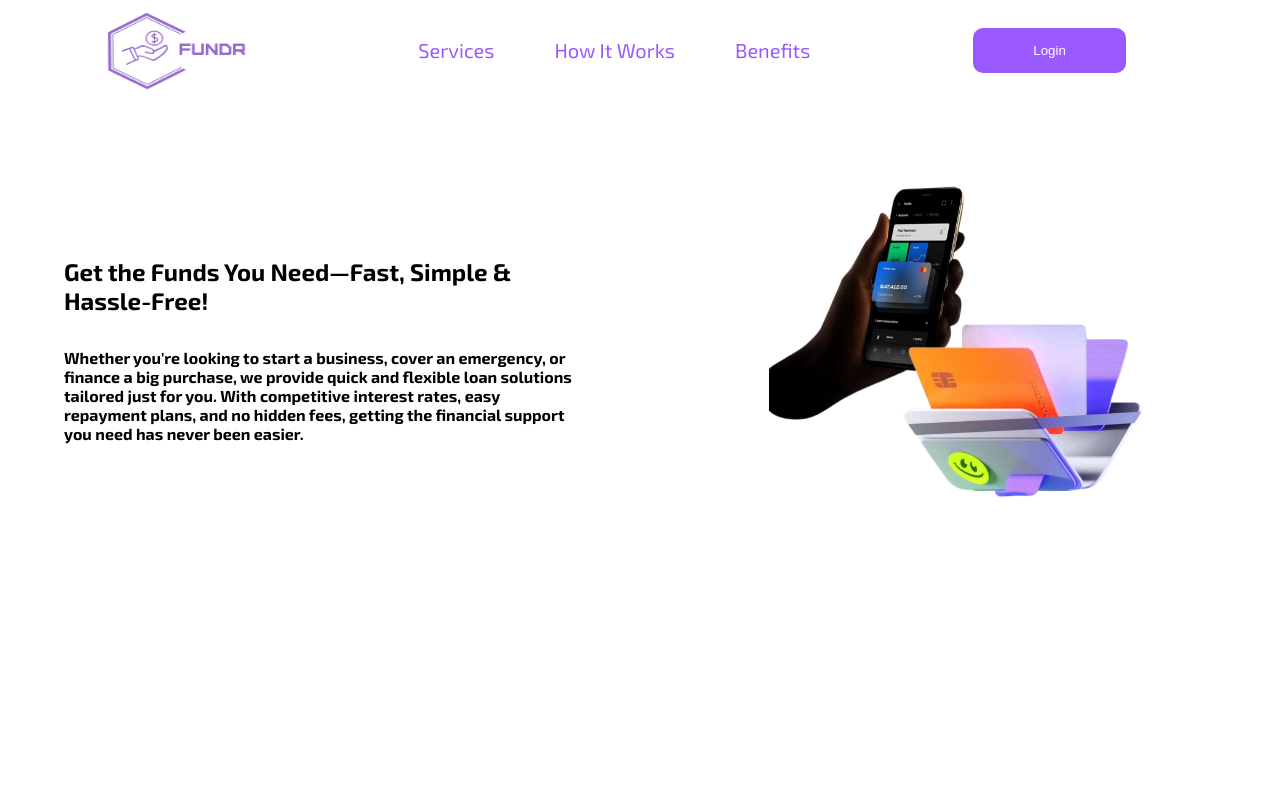
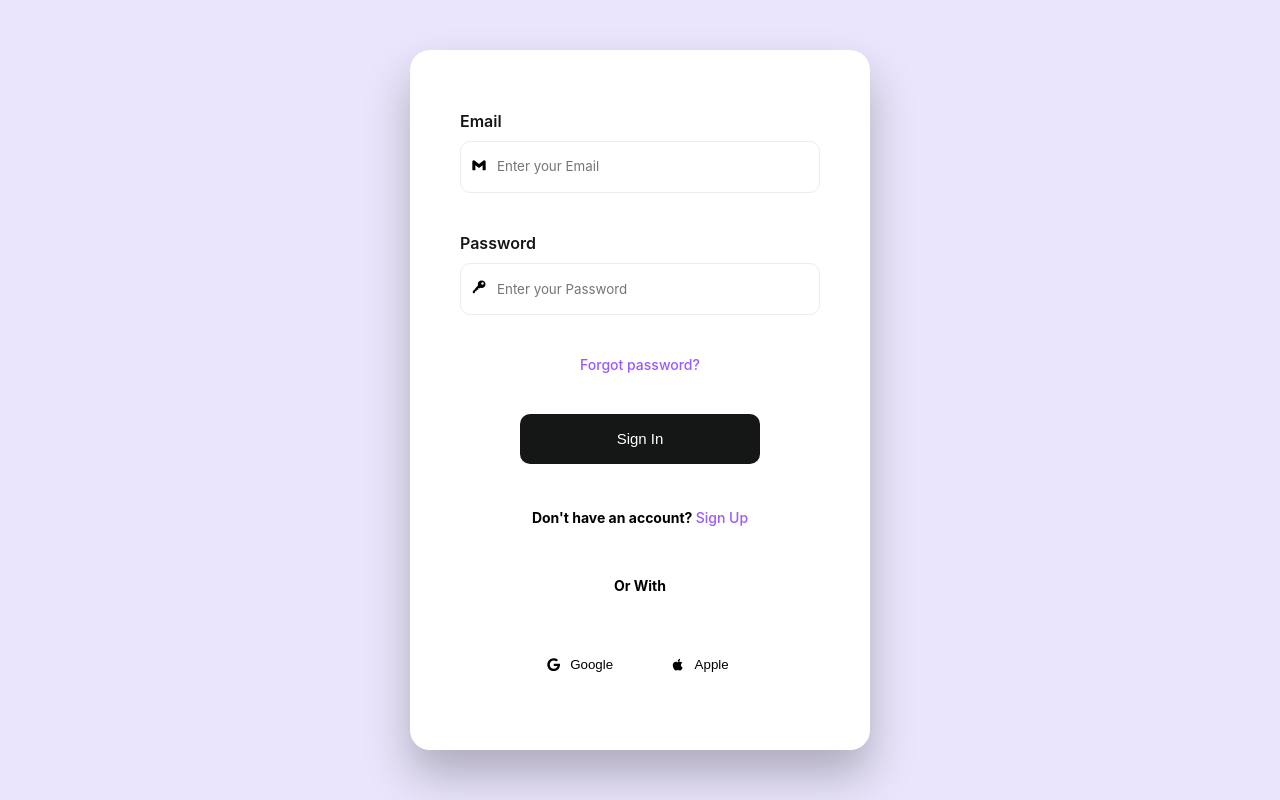
Before and after one commit to OghenefegaOmajene/FundR, a React (Vite) app: page /UserLogin in a window 1280 px wide. Before the commit this address led to /HomePage. Built offline with nearby package versions, Linux system fonts and the light colour scheme; a web font is replaced by a local one.

Commit message:
User Authentication Form

```diff
--- a/components/Navbar/Navbar.jsx
+++ b/components/Navbar/Navbar.jsx
@@ -27,7 +27,7 @@ const Navbar = () => {
 
         <div className="navBtn">
           <button className='logIn'>
-            <Link to='/DashBoard'>Login</Link>
+            <Link to='/UserLogin'>Login</Link>
           </button>
           {/* <button className='logIn'>
             <Link to='/DashBoard'>Sign Up</Link>
--- a/components/DashBoard/DashBoard.css
+++ b/pages/DashBoard/DashBoard.css
@@ -147,7 +147,7 @@
 .swiper {
     width: 80%;
     height: 140px;
-    box-shadow: 0 25px 45px rgba(0, 0, 0, 0.25);
+
     /* border: 3px solid black; */
   }
 
@@ -253,7 +253,7 @@
     .content{
         display: grid;
         grid-template-columns: 2fr 2fr 2fr; /* 3 columns: First two are equal, third is smaller */
-        grid-template-rows: 1fr 1fr 1fr 1fr 1fr 1fr !important; /* 3 equal rows */
+        grid-template-rows: 0.6fr 1fr 1fr 1fr 1fr 1fr !important; /* 3 equal rows */
         gap: 10px;
     }
     .overview{
--- a/pages/HomePage/HomePage.css
+++ b/pages/HomePage/HomePage.css
@@ -22,7 +22,7 @@
     height: 500px;
     position: relative;
     display: flex;
-    align-items: center;
+    /* align-items: center; */
     justify-content: space-around;
     /* background-color: crimson; */
 }
@@ -35,6 +35,7 @@
     flex-direction: column;
     align-items: center;
     justify-content: space-evenly;
+    margin-top: 50px;
 }
 .homeImg{
     /* border: 1px solid black; */
--- /dev/null
+++ b/pages/UserLogin/UserLogin.css
@@ -0,0 +1,178 @@
+.formBg{
+    width: 100%;
+    height: 100vh;
+    /* border: 1px solid black; */
+    display: flex;
+    align-items: center;
+    justify-content: center;
+}
+.userLoginForm {
+    height: 80%;
+    display: flex;
+    flex-direction: column;
+    align-items: center;
+    justify-content: space-evenly;
+    gap: 10px;
+    background-color: #ffffff;
+    box-shadow: 0 25px 45px rgba(0, 0, 0, 0.25);
+    padding: 30px;
+    width: 400px;
+    border-radius: 20px;
+    font-family: -apple-system, BlinkMacSystemFont, 'Segoe UI', Roboto, Oxygen, Ubuntu, Cantarell, 'Open Sans', 'Helvetica Neue', sans-serif;
+  }
+
+  ::placeholder {
+    font-family: -apple-system, BlinkMacSystemFont, 'Segoe UI', Roboto, Oxygen, Ubuntu, Cantarell, 'Open Sans', 'Helvetica Neue', sans-serif;
+  }
+
+
+.email, .password{
+    /* border: 2px solid crimson; */
+    width: 90%;
+    display: flex;
+    flex-direction: column;
+    gap: 10px;
+}
+
+  .email label, .password label {
+    color: #151717;
+    font-weight: 600;
+  }
+
+  .inputForm {
+    border: 1.5px solid #ecedec;
+    border-radius: 10px;
+    height: 50px;
+    display: flex;
+    align-items: center;
+    padding-left: 10px;
+    transition: 0.2s ease-in-out;
+  }
+
+  .input {
+    margin-left: 10px;
+    border-radius: 10px;
+    border: none;
+    width: 85%;
+    height: 100%;
+  }
+
+  .input:focus {
+    outline: none;
+  }
+
+  .inputForm:focus-within {
+    border: 1.5px solid #9a59ff;
+  }
+
+  .forgotPass {
+    display: flex;
+    flex-direction: row;
+    align-items: center;
+    gap: 10px;
+    justify-content: space-between;
+  }
+
+  .span {
+    font-size: 14px;
+    /* margin-left: 5px; */
+    color: #9a59ff;
+    font-weight: 500;
+    cursor: pointer;
+  }
+
+.s{
+    width: 100%;
+    height: 50px;
+    /* border: 1px solid black; */
+    display: flex;
+    align-items: center;
+    justify-content: center;
+}
+  .signInBtn {
+    /* margin: 10px 0 10px 0; */
+    background-color: #151717;
+    border: none;
+    color: white;
+    font-size: 15px;
+    font-weight: 500;
+    border-radius: 10px;
+    height: 100%;
+    width: 60%;
+    cursor: pointer;
+  }
+  .signInBtn a{
+    color: white;
+    text-decoration: none;
+  }
+  .signInBtn:hover {
+    background-color: #252727;
+  }
+
+  .p {
+    text-align: center;
+    color: black;
+    font-size: 14px;
+    margin: 5px 0;
+  }
+
+
+.signInMethods{
+    /* border: 1px solid black; */
+    width: 100%;
+    height: 50px;
+    display: flex;
+    align-items: center;
+    justify-content: center;
+}
+.googleBtn, .appleBtn{
+    /* margin-top: 10px; */
+    width: 30%;
+    height: 50px;
+    border-radius: 10px;
+    display: flex;
+    justify-content: center;
+    align-items: center;
+    font-weight: 500;
+    gap: 10px;
+    border: 0;
+    background-color: transparent;
+    cursor: pointer;
+    transition: 0.2s ease-in-out;
+}
+
+.googleBtn:hover, .appleBtn:hover {
+    color: #9a59ff;
+    transform: scale(1.4);
+}
+
+@media screen and (max-width: 1200px) {
+    .formBg{
+        width: 100%;
+        height: 100vh;
+    }
+    .userLoginForm{
+        height: 500px;
+    }
+}
+
+@media screen and (max-width: 600px) {
+    .userLoginForm{
+        width: 360px;
+        height: 450px;
+    }
+}
+
+@media screen and (max-width: 500px) {
+    .userLoginForm{
+        width: 300px;
+        height: 450px;
+    }
+}
+
+@media screen and (max-width: 400px) {
+    .userLoginForm{
+        width: 280px;
+        height: 450px;
+    }
+}
--- /dev/null
+++ b/pages/UserLogin/UserLogin.jsx
@@ -0,0 +1,58 @@
+import React from 'react'
+import './UserLogin.css'
+import { Link } from 'react-router-dom';
+import { BiLogoGmail } from "react-icons/bi";
+import { IoKeySharp } from "react-icons/io5";
+import { FaGoogle } from "react-icons/fa";
+import { FaApple } from "react-icons/fa";
+
+const UserLogin = () => {
+  return (
+    <div className='formBg'>
+        <form className="userLoginForm">
+            <div className="email">
+                <label>Email </label>
+                <div className="inputForm">
+                    <i><BiLogoGmail /></i>
+                    <input type="text" className="input" placeholder="Enter your Email"/>
+                </div>
+            </div>
+
+            <div className="password">
+                <label>Password </label>
+                <div className="inputForm">
+                    <i><IoKeySharp /></i>
+                    <input type="password" className="input" placeholder="Enter your Password"/>
+                </div>
+            </div>
+
+            <div className="forgotPass">
+                <span className="span">Forgot password?</span>
+            </div>
+
+            <div className="s">
+                <button className="signInBtn">
+                    <Link to='/DashBoard'>Sign In</Link>
+                </button>
+            </div>
+
+            <p className="p">Don't have an account? <span className="span">Sign Up</span>
+
+            </p><p className="p line">Or With</p>
+
+            <div className="signInMethods">
+                <button className="googleBtn">
+                    <FaGoogle />
+                    Google
+                </button>
+                <button className="appleBtn">
+                    <FaApple />
+                    Apple
+                </button>
+            </div>
+        </form>
+    </div>
+  )
+}
+
+export default UserLogin
--- a/src/AppRouter.jsx
+++ b/src/AppRouter.jsx
@@ -1,34 +1,10 @@
-// import { BrowserRouter as Router, Routes, Route, Navigate} from "react-router-dom";
-// import { useState } from "react";
-// import HomePage from "../pages/HomePage/HomePage";
-// import Loan from "../pages/Loan/Loan";
-// import Sidebar from "../components/Sidebar/Sidebar";
-// import DashBoard from "../components/DashBoard/DashBoard";
-
-// const AppRouter = () => {
-
-//   return (
-//     <Router>
-//       <Sidebar  />
-//       <Routes>
-//         <Route path="/" element={<Navigate to="/HomePage" />} />
-//         <Route path="/HomePage" element={<Navigate to="/HomePage" />} />
-//         <Route path="/DashBoard" index element={<DashBoard/>} />
-//         <Route path="/Loan" element={<Loan />} />
-//       </Routes>
-//     </Router>
-//   );
-// };
-
-// export default AppRouter;
-
-
 
 import { BrowserRouter as Router, Routes, Route, Navigate, useLocation } from "react-router-dom";
 import HomePage from "../pages/HomePage/HomePage";
 import Loan from "../pages/Loan/Loan";
 import Sidebar from "../components/Sidebar/Sidebar";
-import DashBoard from "../components/DashBoard/DashBoard";
+import DashBoard from "../pages/DashBoard/DashBoard";
+import UserLogin from "../pages/UserLogin/UserLogin";
 
 const Layout = () => {
   const location = useLocation();
@@ -41,6 +17,7 @@ const Layout = () => {
         {/* Redirect root to HomePage */}
         <Route path="/" element={<Navigate to="/HomePage" />} />
         <Route path="/HomePage" element={<HomePage />} />
+        <Route path="/UserLogin" element={<UserLogin />} />
 
         {/* Dashboard and its sub-routes */}
         <Route path="/DashBoard" element={<DashBoard />} />
```
Also changed, not shown: pages/DashBoard/DashBoard.jsx (renamed from components/DashBoard/DashBoard.jsx, +9 -9 lines).
